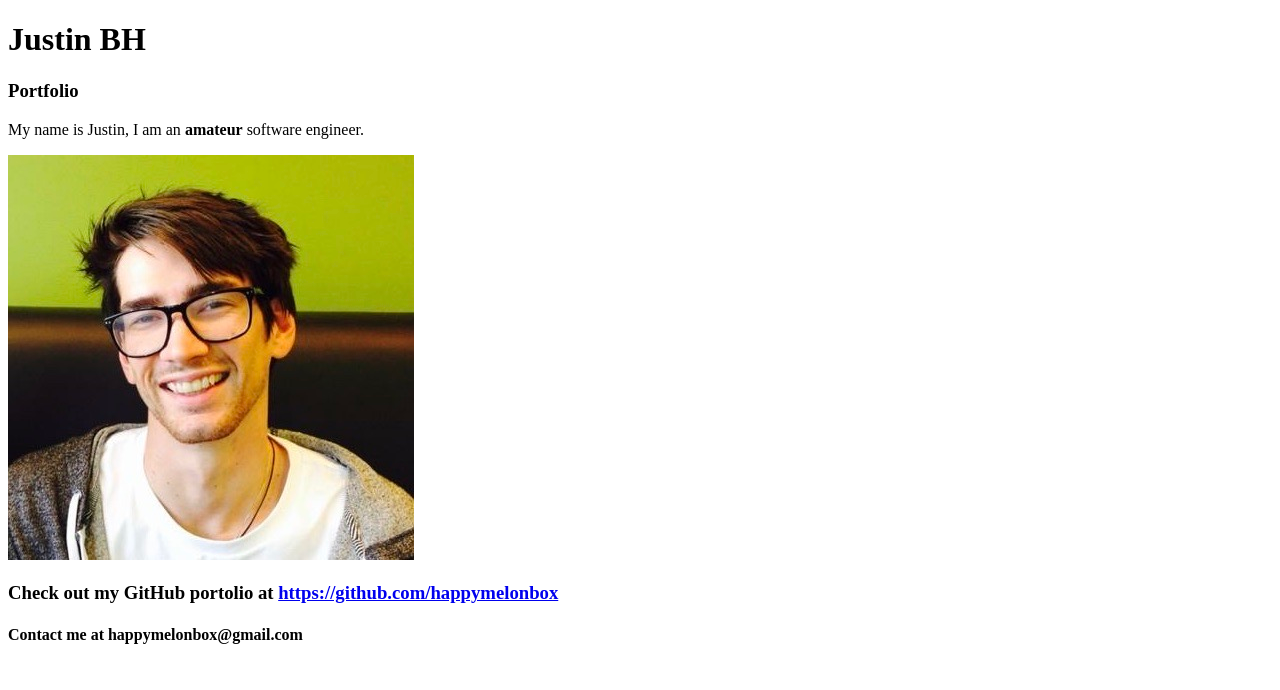
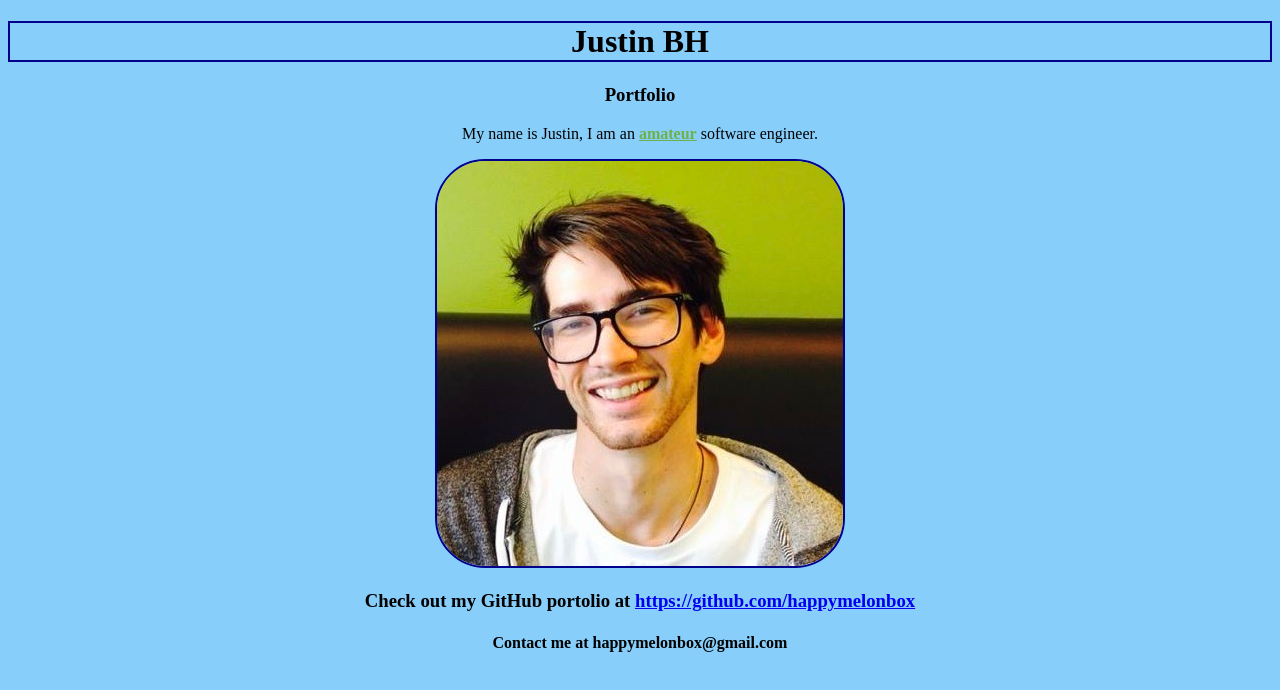
Before and after one commit to happymelonbox/Portfolio, a plain HTML site: page index.html in a window 1280 px wide. Drawn offline with Linux system fonts and the light colour scheme.

Commit message:
added a few stylistic changes through css and through javascript

```diff
--- a/index.html
+++ b/index.html
@@ -1,15 +1,16 @@
 <!DOCTYPE html>
 <html lang="en">
   <head>
-    <link src="./style.css" rel="stylesheet" type=text/css>
+    <link href="style.css" rel="stylesheet" type=text/css>
     <title>Justin BH Portfolio</title>
   </head>
   <body>
     <h1>Justin BH</h1>
     <h3>Portfolio</h3>
     <P>My name is Justin, I am an <strong>amateur</strong> software engineer.</P>
-    <img src="./resources/img/IMG_2147.jpeg" alt="picture of Justin BH">
-    <h3>Check out my GitHub portolio at <a href="https://github.com/happymelonbox">https://github.com/happymelonbox</a></h3>
+    <img id="me" src="./resources/img/IMG_2147.jpeg" alt="picture of Justin BH">
+    <h3>Check out my GitHub portolio at <a href="https://github.com/happymelonbox" target="_blank">https://github.com/happymelonbox</a></h3>
     <h4>Contact me at happymelonbox@gmail.com</h4>
+    <script src="script.js"></script>
   </body>
 </html>
--- /dev/null
+++ b/script.js
@@ -0,0 +1,3 @@
+const pageBody = document.body.style;
+pageBody.backgroundColor = 'lightskyblue';
+pageBody.textAlign = "center";
--- a/style.css
+++ b/style.css
@@ -0,0 +1,15 @@
+
+
+img {
+    border: 2px solid darkblue;
+    border-radius: 50px;
+}
+
+h1 {
+    border: 2px solid darkblue;
+}
+
+strong {
+    color: rgb(111, 177, 73);
+    text-decoration: underline;
+}
```
